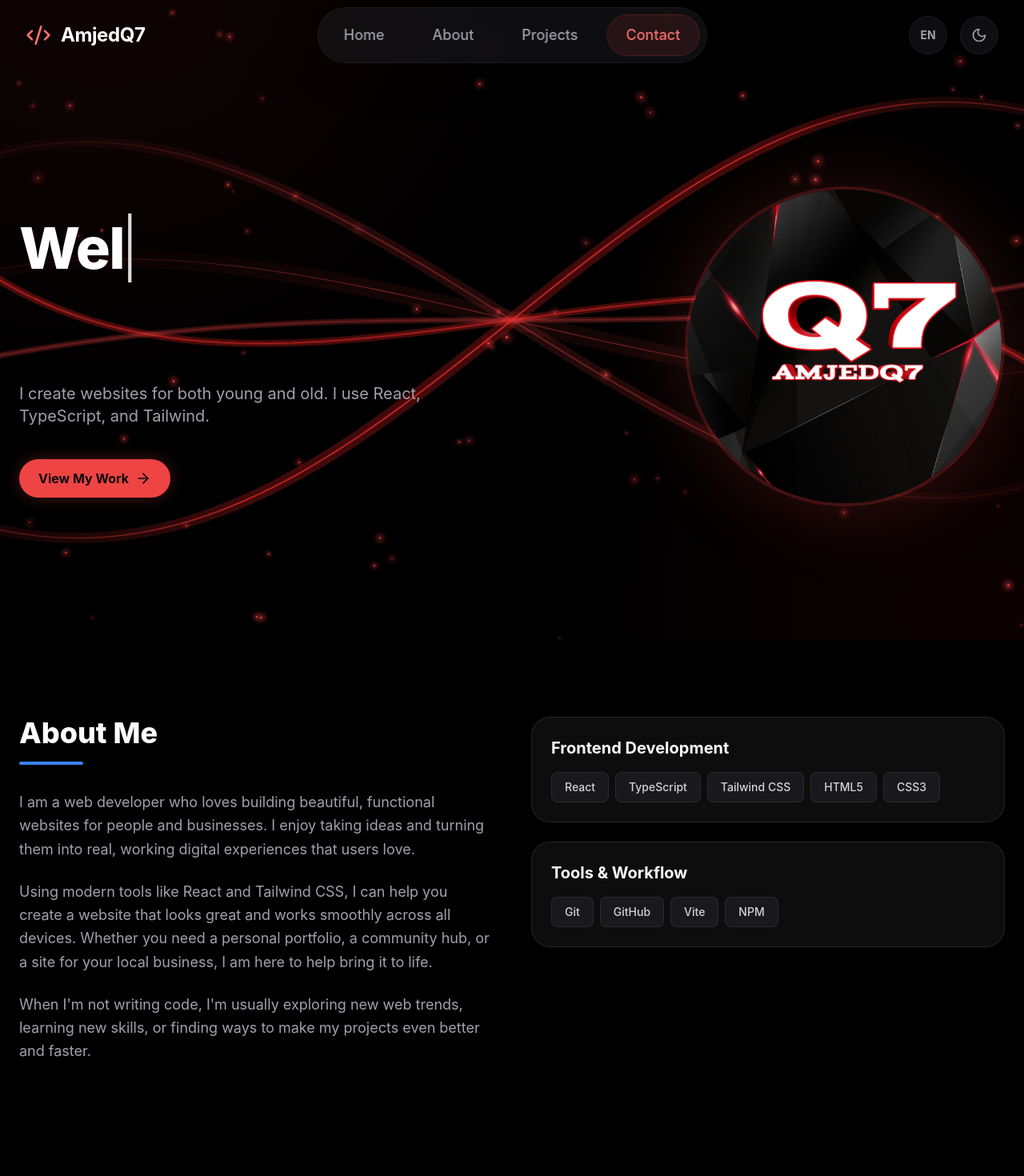
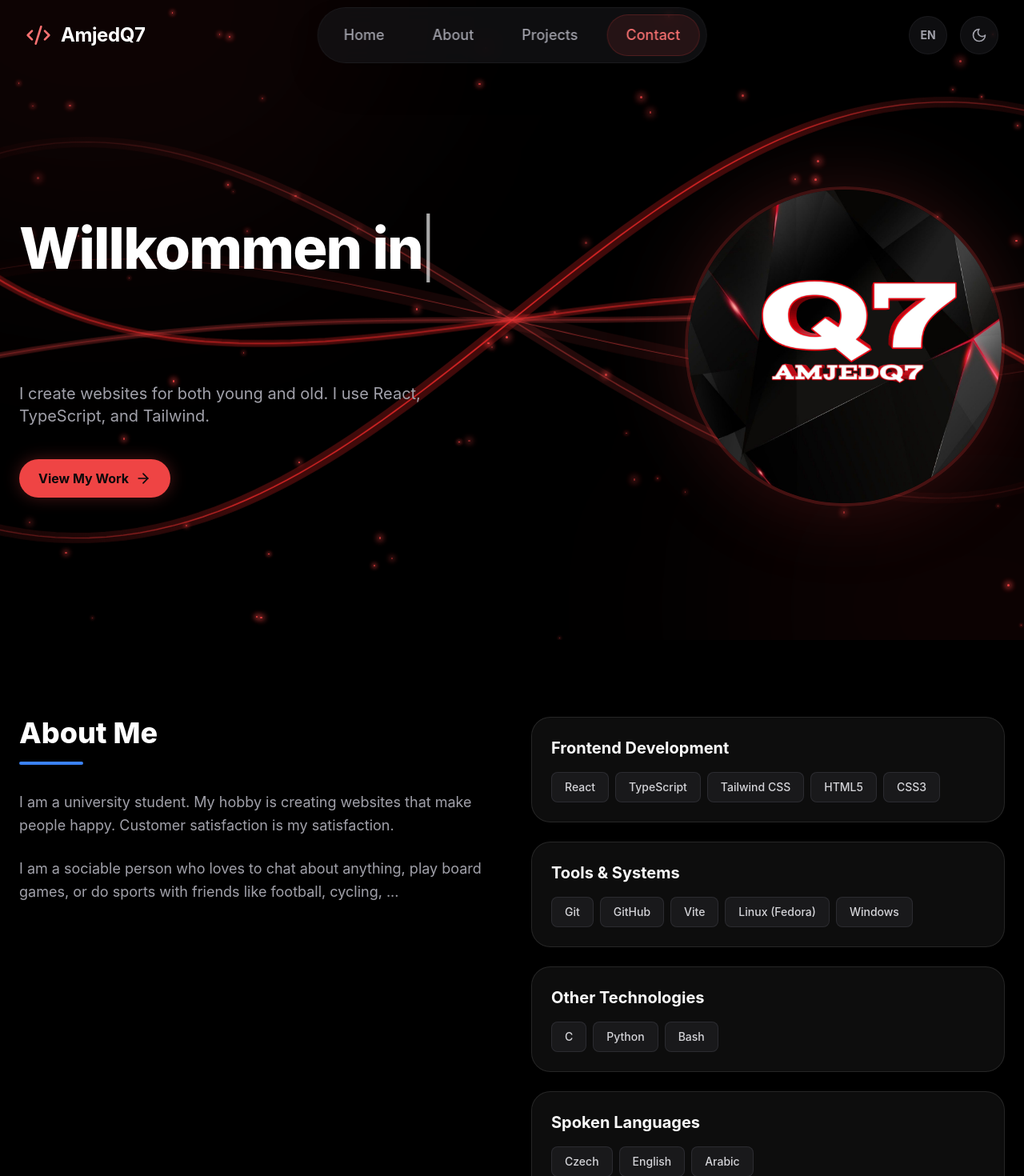
Before and after one commit to amjedq7/portfolio, a React (Vite) app: page / in a window 1280 px wide. Shown: the top 1470 px of the page at 80% size. Built offline with nearby package versions, Linux system fonts and the light colour scheme.

Commit message:
edit text on about page

```diff
--- a/src/components/About.tsx
+++ b/src/components/About.tsx
@@ -10,8 +10,20 @@ export default function About() {
       skills: ["React", "TypeScript", "Tailwind CSS", "HTML5", "CSS3"]
     },
     {
-      title: t("Nástroje & Workflow", "Tools & Workflow"),
-      skills: ["Git", "GitHub", "Vite", "NPM"]
+      title: t("Nástroje a systémy", "Tools & Systems"),
+      skills: ["Git", "GitHub", "Vite", "Linux (Fedora)", "Windows"]
+    },
+    {
+      title: t("Další technologie", "Other Technologies"),
+      skills: ["C", "Python", "Bash"]
+    },
+    {
+      title: t("Jazykové znalosti", "Spoken Languages"),
+      skills: [
+        t("Čeština", "Czech"),
+        t("Angličtina", "English"),
+        t("Arabština", "Arabic")
+      ]
     }
   ];
 
@@ -26,13 +38,10 @@ export default function About() {
         <h2 className="text-3xl md:text-4xl font-extrabold text-zinc-900 dark:text-white mb-4">{t('O mně', 'About Me')}</h2>
         <div className="h-1 w-20 bg-blue-500 rounded-full mb-8"></div>
         <p className="text-zinc-600 dark:text-zinc-400 text-lg leading-relaxed mb-6">
-          {t('Jsem webový vývojář, který rád vytváří krásné a funkční webové stránky pro lidi a firmy. Rád měním nápady ve skutečné, fungující digitální zážitky, které uživatelé milují.', 'I am a web developer who loves building beautiful, functional websites for people and businesses. I enjoy taking ideas and turning them into real, working digital experiences that users love.')}
-        </p>
-        <p className="text-zinc-600 dark:text-zinc-400 text-lg leading-relaxed mb-6">
-          {t('Pomocí moderních nástrojů jako React a Tailwind CSS vám mohu pomoci vytvořit webovou stránku, která vypadá skvěle a funguje hladce na všech zařízeních. Ať už potřebujete osobní portfolio, komunitní hub, nebo web pro vaši lokální firmu, jsem tu, abych vám ho pomohl oživit.', 'Using modern tools like React and Tailwind CSS, I can help you create a website that looks great and works smoothly across all devices. Whether you need a personal portfolio, a community hub, or a site for your local business, I am here to help bring it to life.')}
+          {t('Jsem studentem vysoké školy. Mým koníčkem je vytvářet stránky, které potěší lidi. Spokojenost zákazníka je moje spokojenost.', 'I am a university student. My hobby is creating websites that make people happy. Customer satisfaction is my satisfaction.')}
         </p>
         <p className="text-zinc-600 dark:text-zinc-400 text-lg leading-relaxed">
-          {t('Když zrovna nepíšu kód, obvykle zkoumám nové webové trendy, učím se nové dovednosti, nebo hledám způsoby, jak dělat své projekty ještě lepší a rychlejší.', 'When I\'m not writing code, I\'m usually exploring new web trends, learning new skills, or finding ways to make my projects even better and faster.')}
+          {t('Jsem společenský člověk, který si rád pokecá o čemkoliv, rád hraje deskové hry nebo sportuje s kamarády (např. fotbal, jízda na kole...).', 'I am a sociable person who loves to chat about anything, play board games, or do sports with friends like football, cycling, ...')}
         </p>
       </motion.div>
 
--- a/src/components/Hero.tsx
+++ b/src/components/Hero.tsx
@@ -8,26 +8,55 @@ interface HeroProps {
 }
 
 export default function Hero({ onNavigate }: HeroProps) {
-  const { t } = useSettings();
+  const { t, language } = useSettings();
 
-  const text1 = t('Vítejte u mě', 'Welcome to');
-  const text2 = t('doma', 'my home');
+  const greetings = language === 'cs'
+    ? [
+        { t1: 'Vítejte u mě', t2: 'doma' },
+        { t1: 'Welcome to', t2: 'my home' },
+        { t1: 'Willkommen in', t2: 'meinem Zuhause' },
+        { t1: 'Bienvenue dans', t2: 'ma maison' },
+        { t1: 'Bienvenido a', t2: 'mi casa' },
+        { t1: 'Benvenuto a', t2: 'casa mia' },
+        { t1: 'ようこそ', t2: '私の家へ' },
+        { t1: 'Добро пожаловать в', t2: 'мой дом' },
+        { t1: '欢迎来到', t2: '我的家' },
+      ]
+    : [
+        { t1: 'Welcome to', t2: 'my home' },
+        { t1: 'Willkommen in', t2: 'meinem Zuhause' },
+        { t1: 'Bienvenue dans', t2: 'ma maison' },
+        { t1: 'Bienvenido a', t2: 'mi casa' },
+        { t1: 'Benvenuto a', t2: 'casa mia' },
+        { t1: 'Vítejte u mě', t2: 'doma' },
+        { t1: 'ようこそ', t2: '私の家へ' },
+        { t1: 'Добро пожаловать в', t2: 'мой дом' },
+        { t1: '欢迎来到', t2: '我的家' },
+      ];
 
+  const baseText1 = greetings[0].t1;
+  const baseText2 = greetings[0].t2;
+
+  const [langIndex, setLangIndex] = useState(0);
   const [displayed1, setDisplayed1] = useState('');
   const [displayed2, setDisplayed2] = useState('');
   const [phase, setPhase] = useState<'type1' | 'type2' | 'pause' | 'delete2' | 'delete1' | 'idle'>('type1');
+
+  const text1 = greetings[langIndex].t1;
+  const text2 = greetings[langIndex].t2;
 
   // Reset when language changes
   useEffect(() => {
     setDisplayed1('');
     setDisplayed2('');
+    setLangIndex(0);
     setPhase('type1');
-  }, [text1, text2]);
+  }, [language]);
 
   useEffect(() => {
     let timeout: ReturnType<typeof setTimeout>;
-    const speed = 50;
-    const pauseTime = 4000;
+    const speed = 40;
+    const pauseTime = 2000;
 
     if (phase === 'type1') {
       if (displayed1.length < text1.length) {
@@ -56,11 +85,35 @@ export default function Hero({ onNavigate }: HeroProps) {
         timeout = setTimeout(() => setPhase('idle'), 1500);
       }
     } else if (phase === 'idle') {
+      setLangIndex((prev) => (prev + 1) % greetings.length);
       setPhase('type1');
     }
 
     return () => clearTimeout(timeout);
   }, [displayed1, displayed2, phase, text1, text2]);
+
+  const renderLine = (displayed: string, base: string, showCursor: boolean, isDeletePhase: boolean) => {
+    const words = displayed.split(' ');
+    const lastWord = words.pop() || '';
+    const restText = words.length > 0 ? words.join(' ') + ' ' : '';
+
+    return (
+      <>
+        {restText}
+        <span className="whitespace-nowrap">
+          {lastWord}
+          {showCursor && (
+            <span className="inline-block font-light animate-pulse -ml-1 text-zinc-900 dark:text-white">|</span>
+          )}
+        </span>
+        {isDeletePhase && (
+          <span className="text-zinc-300 dark:text-zinc-600">
+            {base.slice(displayed.length)}
+          </span>
+        )}
+      </>
+    );
+  };
 
   return (
     <div className="flex flex-col lg:flex-row items-center justify-between w-full py-20 gap-12 lg:gap-8">
@@ -70,19 +123,13 @@ export default function Hero({ onNavigate }: HeroProps) {
         animate={{ opacity: 1, y: 0 }}
         transition={{ duration: 0.5, delay: 0.2 }}
       >
-        <h1 className="text-5xl md:text-7xl font-extrabold text-zinc-900 dark:text-white tracking-tight leading-tight mb-6 min-h-[140px] md:min-h-[180px]">
+        <h1 className="text-5xl md:text-7xl font-extrabold text-zinc-900 dark:text-white tracking-tight leading-tight mb-6 min-h-[140px] md:min-h-[180px] whitespace-pre-wrap">
           <span>
-            {displayed1}
-            {(phase === 'type1' || phase === 'delete1' || phase === 'idle') && (
-              <span className="inline-block font-light animate-pulse -ml-1">|</span>
-            )}
+            {renderLine(displayed1, baseText1, phase === 'type1' || phase === 'delete1' || phase === 'idle', phase === 'delete1' || phase === 'delete2')}
           </span>
           <br />
           <span>
-            {displayed2}
-            {(phase === 'type2' || phase === 'delete2' || phase === 'pause') && (
-              <span className="inline-block font-light animate-pulse -ml-1">|</span>
-            )}
+            {renderLine(displayed2, baseText2, phase === 'type2' || phase === 'delete2' || phase === 'pause', phase === 'delete1' || phase === 'delete2')}
           </span>
         </h1>
         <p className="text-zinc-600 dark:text-zinc-400 text-lg md:text-xl max-w-2xl mb-10 leading-relaxed">
```
